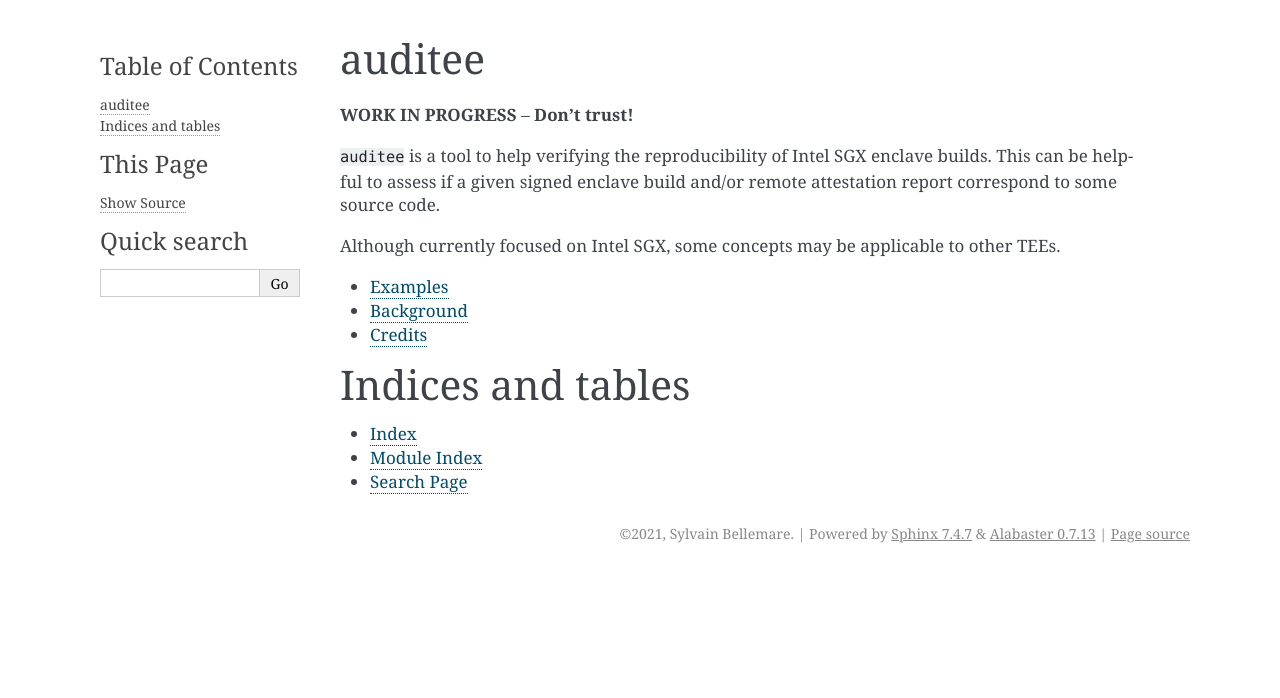
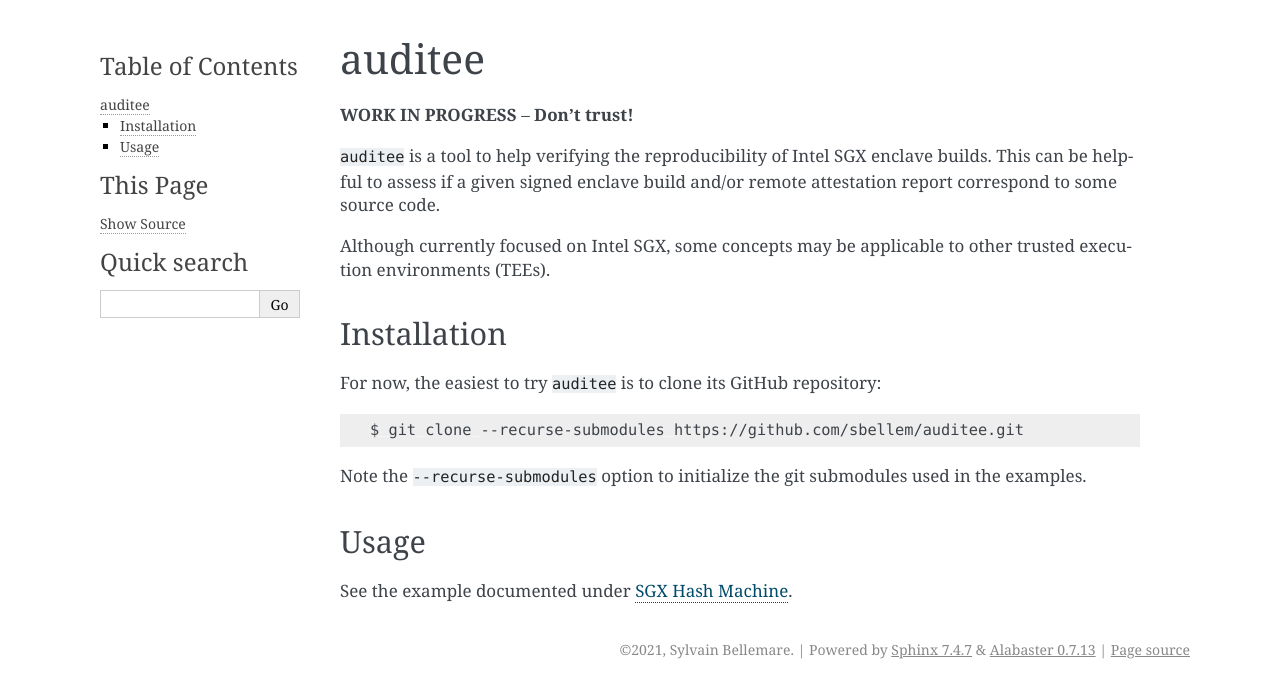
Before and after one commit to initc3/auditee, a Sphinx documentation site: the page built from docs/index.rst, in a window 1280 px wide. Shown: the top 698 px of the page. Built offline with Sphinx 7.4.7, drawn with Linux system fonts in a browser that asks for light colours.

Commit message:
Update docs

```diff
--- a/docs/index.rst
+++ b/docs/index.rst
@@ -5,7 +5,6 @@
 
 auditee
 =======
-
 **WORK IN PROGRESS** -- **Don't trust!**
 
 ``auditee`` is a tool to help verifying the reproducibility of Intel SGX
@@ -13,14 +12,31 @@
 and/or remote attestation report correspond to some source code.
 
 Although currently focused on Intel SGX, some concepts may be applicable to
-other TEEs.
+other trusted execution environments (TEEs).
 
-.. toctree::
-    :maxdepth: 1
+Installation
+------------
+For now, the easiest to try ``auditee`` is to clone its GitHub repository:
 
-    examples
-    background
-    credits
+.. code-block:: shell
+
+    $ git clone --recurse-submodules https://github.com/sbellem/auditee.git
+
+Note the ``--recurse-submodules`` option to initialize the git submodules
+used in the examples.
+
+Usage
+-----
+See the example documented under :ref:`sgx-hashmachine`.
+
+
+
+.. .. toctree::
+..     :maxdepth: 1
+..
+..     examples
+..     background
+..     credits
 
 .. Prerequisites
 .. -------------
@@ -96,12 +112,12 @@
 
 
 
-Indices and tables
-==================
-
-* :ref:`genindex`
-* :ref:`modindex`
-* :ref:`search`
+.. Indices and tables
+.. ==================
+..
+.. * :ref:`genindex`
+.. * :ref:`modindex`
+.. * :ref:`search`
 
 
 .. _sgxsign: https://github.com/intel/linux-sgx/tree/master/sdk/sign_tool/SignTool
--- a/setup.cfg
+++ b/setup.cfg
@@ -1,6 +1,6 @@
 [metadata]
 name = auditee
-version = 0.0.1.dev2
+version = 0.0.1.dev3
 description = auditee
 long_description = file: README.md
 long_description_content_type = text/markdown
```
Also changed, not shown: docs/examples.rst (+33 -30 lines).
